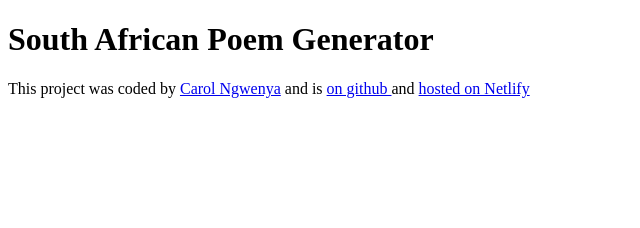
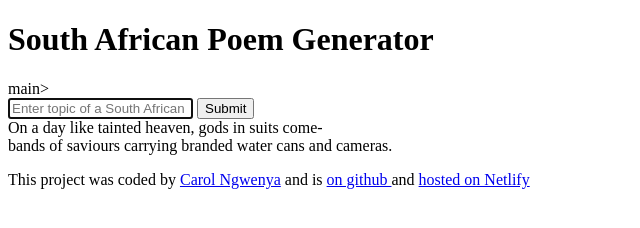
Before and after one commit to CarolNgwe24/South-African-Poem-Generator-SheCodes, a website: page index.html in a window 1280 px wide. Shown: the whole page, without its empty margins (0-640 px from the left). Drawn offline with Linux system fonts and the light colour scheme.

Commit message:
index.html
updated the html with the placeholder and the submission button

```diff
--- a/index.html
+++ b/index.html
@@ -8,6 +8,22 @@
   </head>
   <body>
     <h1>South African Poem Generator</h1>
+    main>
+      <form>
+        <input type="text" placeholder="Enter topic of a South African Poem"
+        autofocus
+        required
+        autocomplete="off"
+        />
+        <input type="submit" />
+      </form>
+      <div>
+        On a day like tainted heaven, gods in suits come-
+        <br>
+        bands of saviours carrying branded water cans and cameras.
+      </br>
+      </div>
+    </main>
     <div>
     <footer>
       <p>
```
